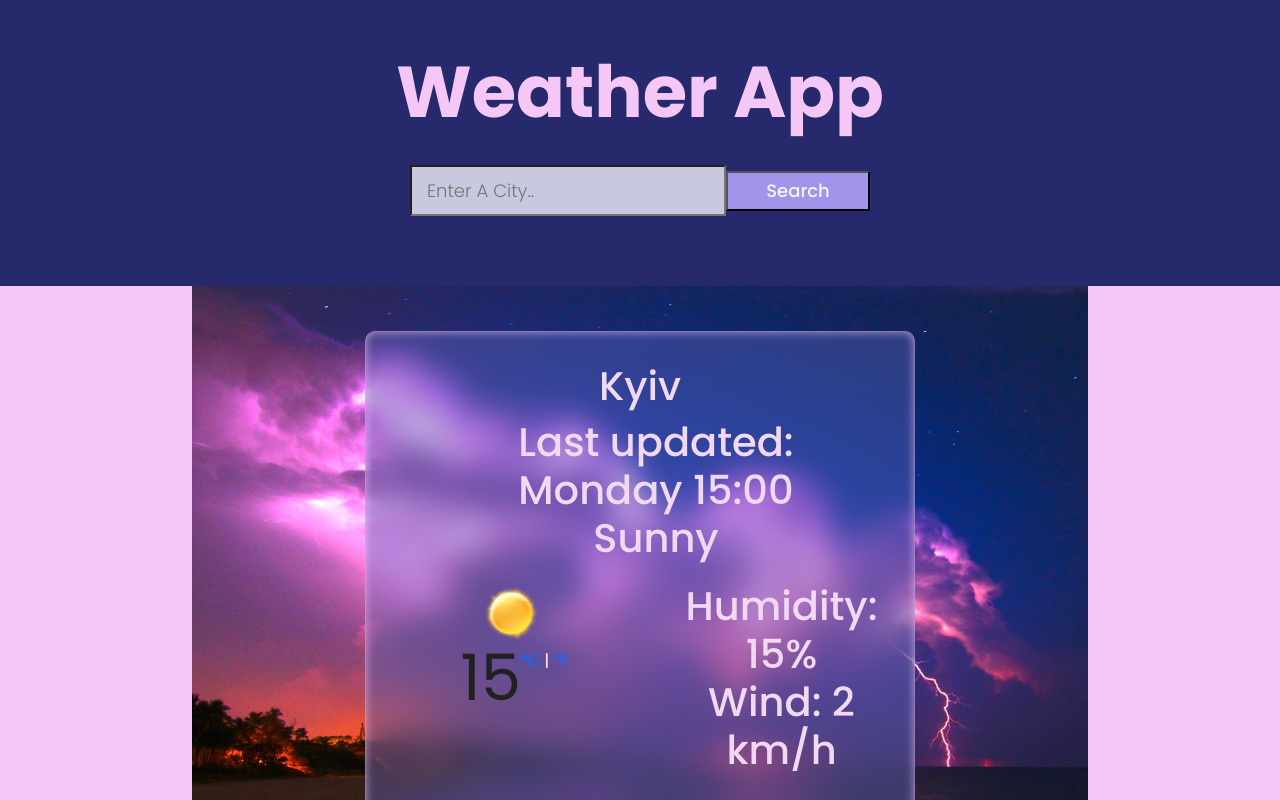
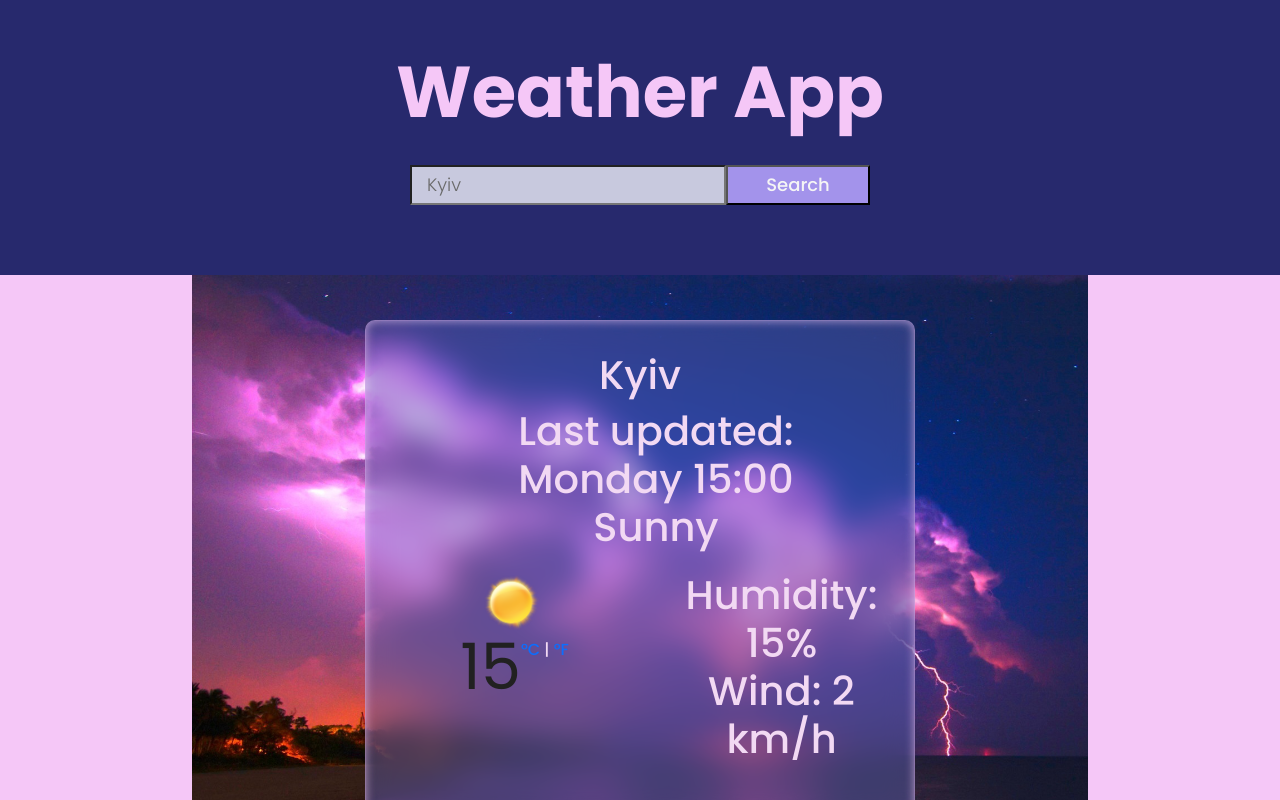
Before and after one commit to Mahaonn/MY-WEATHER-APP, a React (Create React App) app: page / in a window 1280 px wide. Shown: the top 800 px of the page. Built offline with nearby package versions, Linux system fonts and the light colour scheme.

Commit message:
Added default city

```diff
--- a/src/components/Form.js
+++ b/src/components/Form.js
@@ -4,7 +4,7 @@ import React, { useState } from "react";
 import "../styles/Form.css";
 
 const Form = ({ onCityChange }) => {
-  const [userInputCity, setUserInputCity] = useState("");
+  const [userInputCity, setUserInputCity] = useState("Kyiv");
 
   const handleCityChange = (e) => {
     setUserInputCity(e.target.value);
@@ -15,6 +15,7 @@ const Form = ({ onCityChange }) => {
   };
   return (
     <div className="form">
+      <form className="search__form">
         <input
           className="search__input"
           type="text"
@@ -25,6 +26,7 @@ const Form = ({ onCityChange }) => {
         <button type="button" className="search__btn" onClick={handleSearch}>
           Search
         </button>
+      </form>
     </div>
   );
 };
```
Lines whose indentation alone changed are shown as unchanged.
